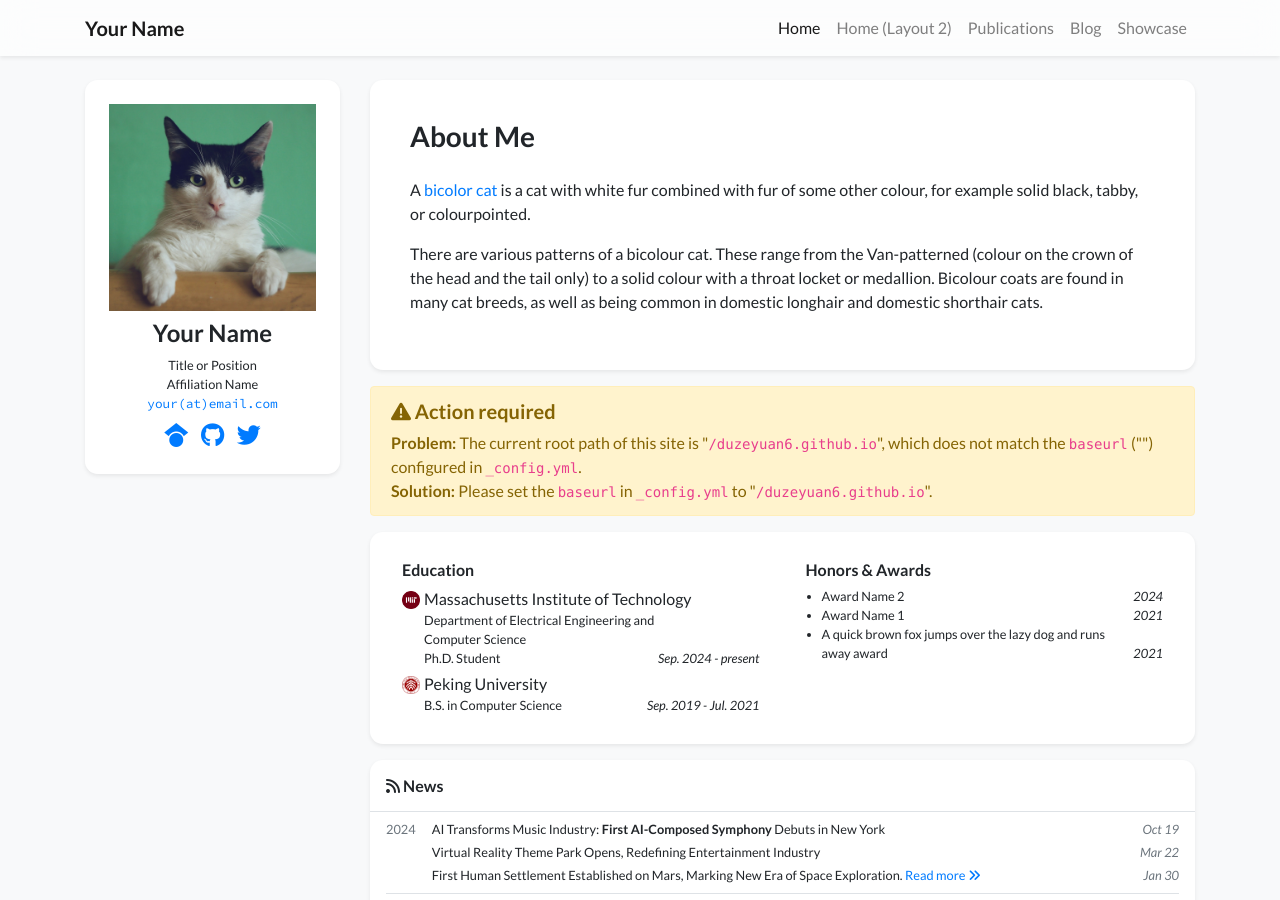
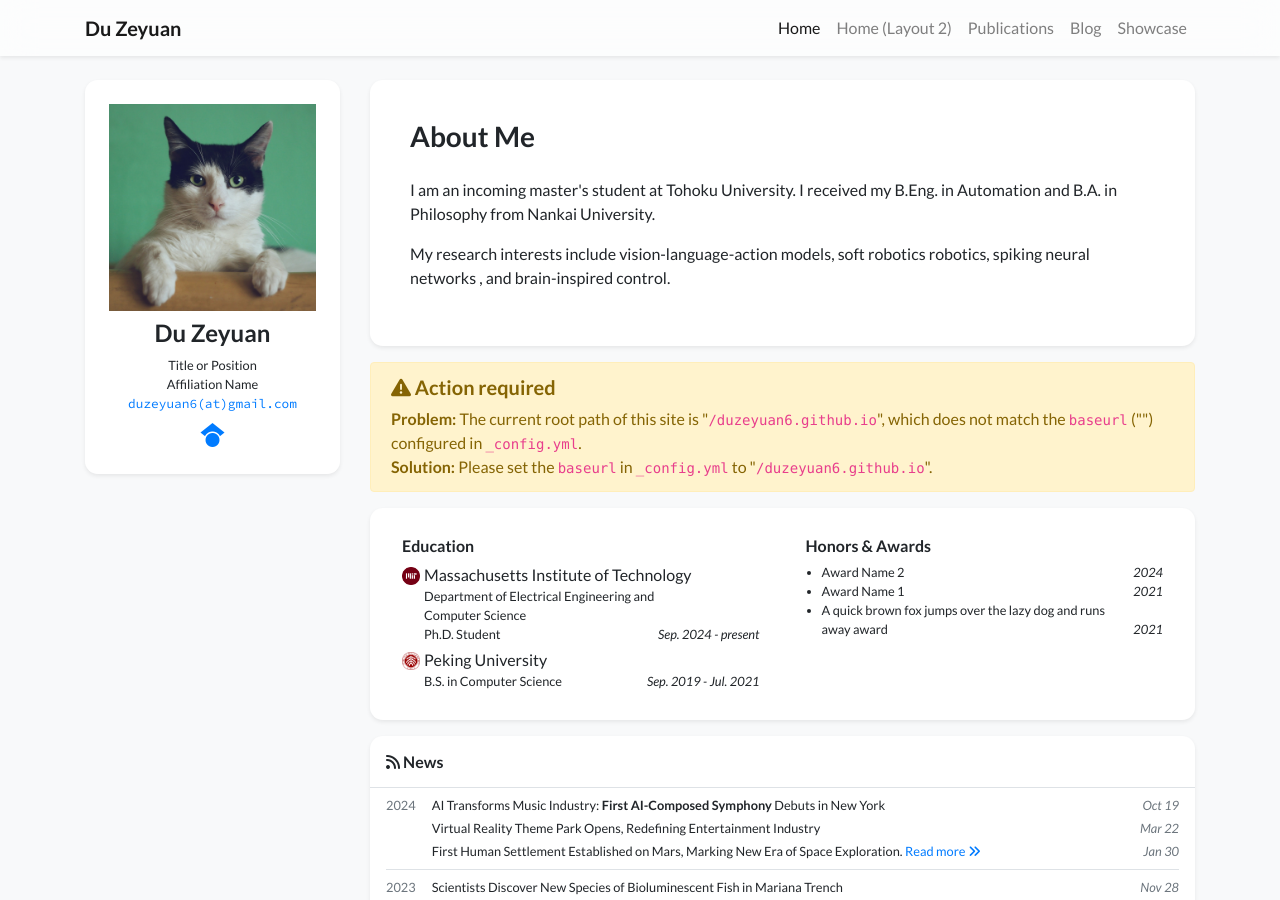
Before and after one commit to duzeyuan6/duzeyuan6.github.io, a Jekyll site: the page built from index.html, in a window 1280 px wide and 900 px high. Built offline with Jekyll 4.4.1, drawn with Linux system fonts in a browser that asks for light colours; nearby versions of some CDN libraries; a style sheet for code colours, icons or effects is not loaded.

Commit message:
Update profile.yml

```diff
--- a/_data/profile.yml
+++ b/_data/profile.yml
@@ -1,6 +1,6 @@
-primary_name: "Your Name"
+primary_name: "Du Zeyuan"
 secondary_name: ""
-navbar_name: "Your Name"
+navbar_name: "Du Zeyuan"
 
 positions:
 - name: Title or Position
@@ -8,23 +8,23 @@ positions:
   logo: /assets/images/badges/MIT_Social_circle.png  # Logo is optional
 
 
-email: "your@email.com"
-# cv_link: link-to-your-cv-file
-gscholar: xFmQpf4AAAAJ  # This is an example, replace it with your own Google Scholar ID
-github: your_github_id
-twitter: your_twitter_id  # Do not include the '@' symbol
+email: "duzeyuan6@gmail.com"
+
+gscholar: R5-yf-AAAAAJ
+#github: your_github_id
+#twitter: your_twitter_id  # Do not include the '@' symbol
 # linkedin: your-linked-in-id
 # orcid: 0000-0000-0000-0000
 
 short_bio_text_justify: false
 short_bio: >-
   <p>
-    A <a href="https://en.wikipedia.org/wiki/Bicolor_cat" target="_blank">bicolor cat</a> is a cat with white fur combined with fur of some other colour, for example solid black, tabby, or colourpointed.
+    I am an incoming master's student at Tohoku University.
+    I received my B.Eng. in Automation and B.A. in Philosophy from Nankai University.
   </p>
   <p>
-    There are various patterns of a bicolour cat. These range from the Van-patterned (colour on the crown of the head
-    and the tail only) to a solid colour with a throat locket or medallion. Bicolour coats are found in many cat breeds,
-    as well as being common in domestic longhair and domestic shorthair cats.
+    My research interests include vision-language-action models, soft robotics
+    robotics, spiking neural networks , and brain-inspired control.
   </p>
 
 portrait_url: /assets/images/photos/portrait.jpg
```
